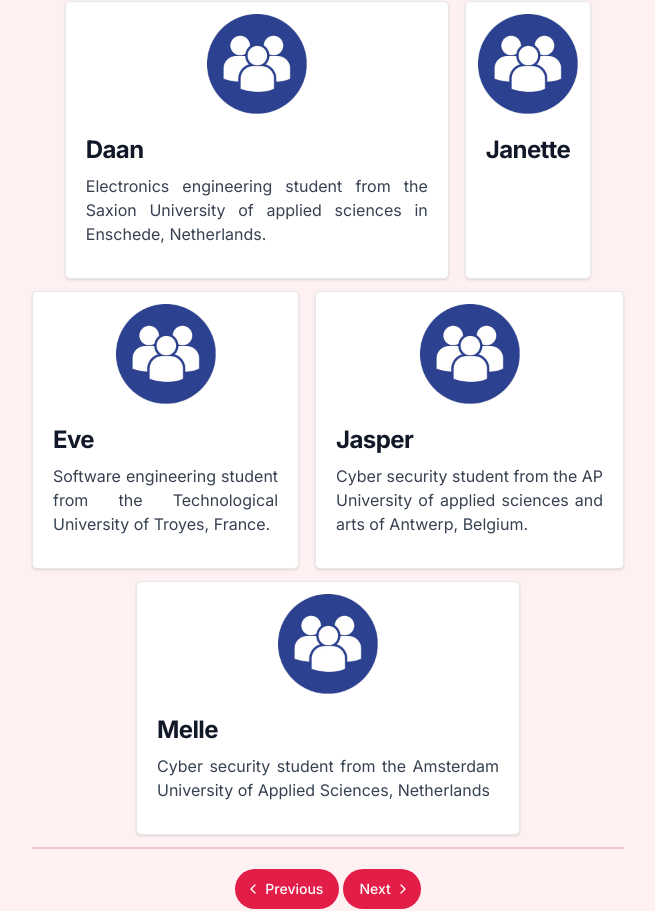
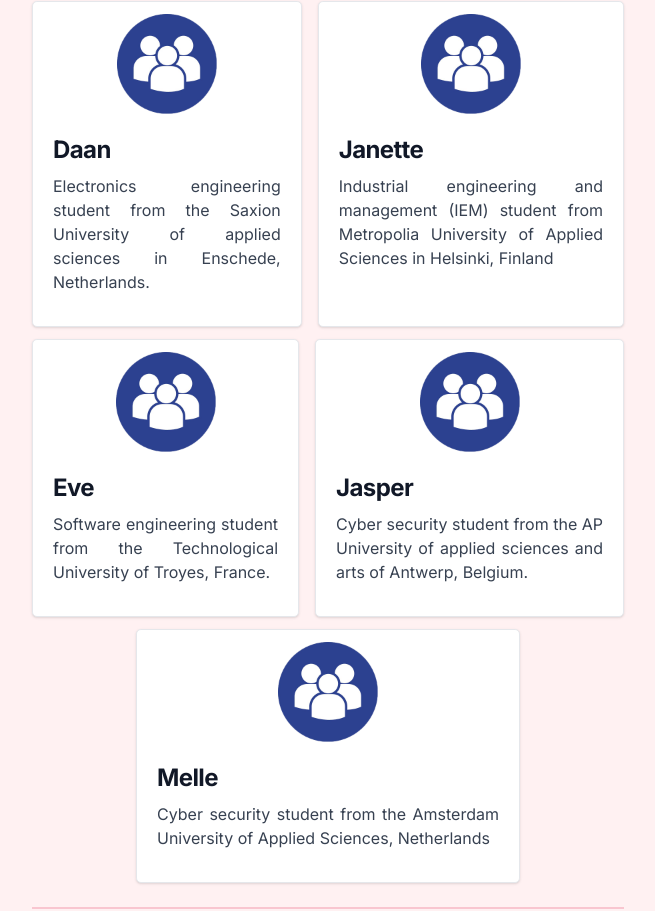
Before and after one commit to evebrnd/eps, a Next.js app: page /eps/about/us in a window 1280 px wide. Shown: the part 511-1422 px from the top of the page, without its empty margins (312-967 px from the left). Built offline with nearby package versions, Linux system fonts and the light colour scheme.

Commit message:
feat: add last description

```diff
--- a/src/app/about/us/page.tsx
+++ b/src/app/about/us/page.tsx
@@ -33,7 +33,7 @@
           />
           <TeamMemberCard
             title="Janette"
-            caption=""
+            caption="Industrial engineering and management (IEM) student from Metropolia University of Applied Sciences in Helsinki, Finland"
             image={TeamMemberIcon}
           />
         </div>
@@ -50,7 +50,7 @@
           />
         </div>
 
-        <div className="flex flex-col md:flex-row gap-4 mx-auto mt-3">
+        <div className="flex flex-col md:flex-row gap-4 mx-auto my-3">
           <TeamMemberCard
             title="Melle"
             caption="Cyber security student from the Amsterdam University of Applied Sciences, Netherlands"
```
